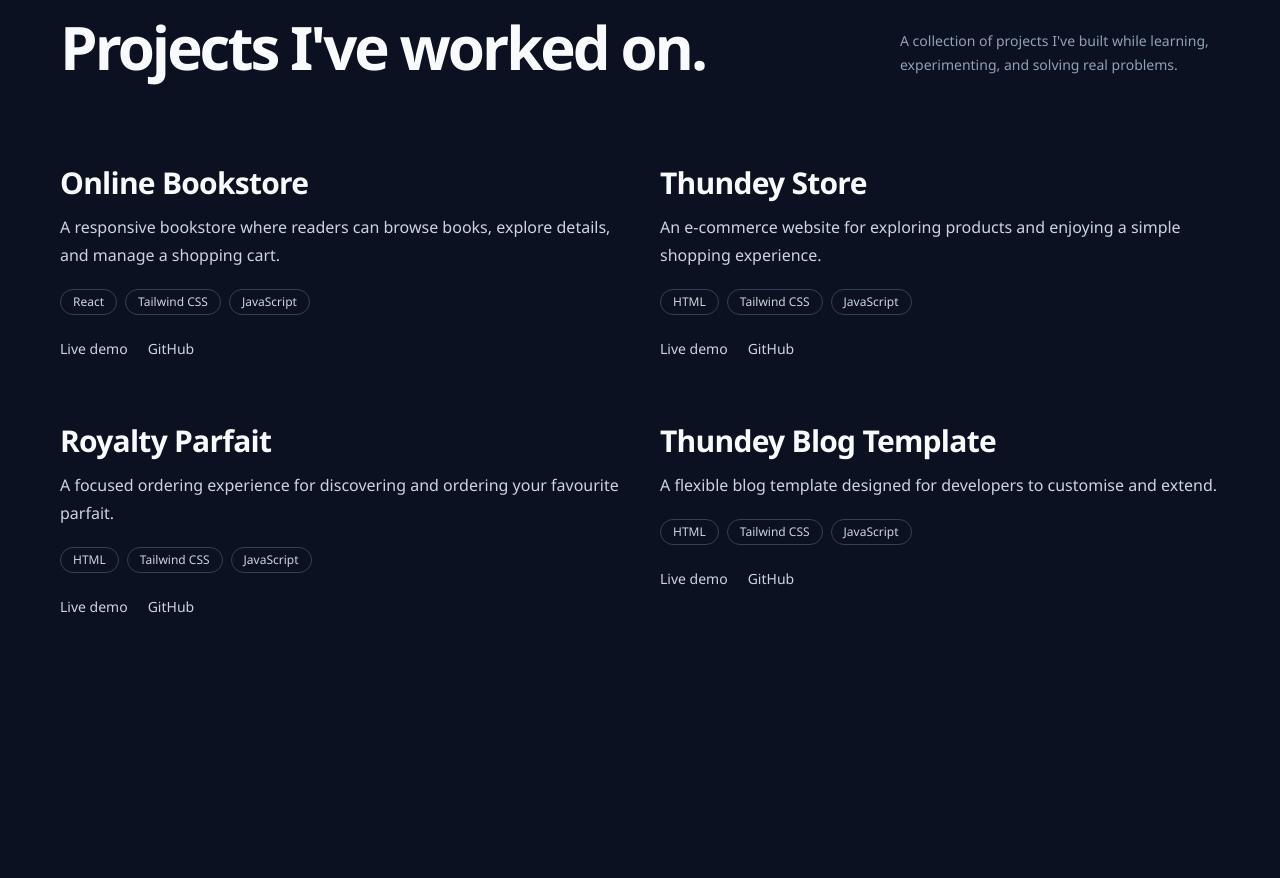
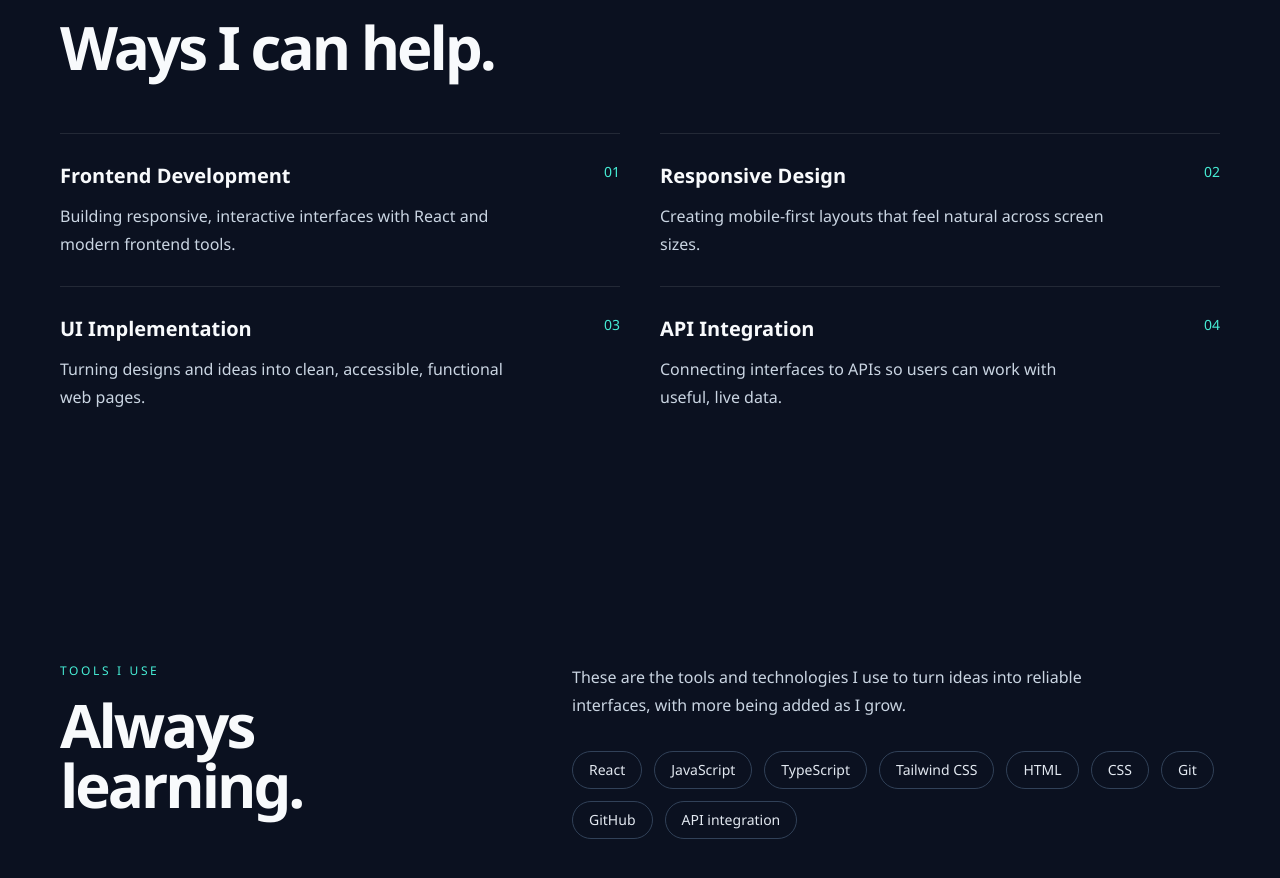
Before and after one commit to aliumuhammad2000-dev/my-portfolio, a React (Vite) app: page / in a window 1280 px wide. Shown: the part 1862-2740 px from the top of the page. Before the commit the page ends 2623 px from the top, so only its background shows below. Built offline with nearby package versions, Linux system fonts and the light colour scheme.

Commit message:
build Services and Skills section

```diff
--- a/src/App.jsx
+++ b/src/App.jsx
@@ -2,13 +2,15 @@ import Navbar from './components/Navbar.jsx';
 import Hero from './components/Hero.jsx';
 import Projects from './components/Projects.jsx';
 import About from './components/About.jsx';
+import Services from './components/Services.jsx';
+import Skills from './components/Skills.jsx';
 
 export default function App() {
   return (
     <>
       <a href="#main" className="skip-link">Skip to content</a>
       <Navbar />
-      <main id="main" tabIndex={-1}><Hero /><About /><Projects /></main>
+      <main id="main" tabIndex={-1}><Hero /><About /><Services /><Skills /><Projects /></main>
     </>
   );
 }
--- a/src/components/Navbar.jsx
+++ b/src/components/Navbar.jsx
@@ -2,6 +2,8 @@ import { useRef, useState } from 'react';
 
 const links = [
   { label: 'Home', href: '#home' },
+  { label: 'About', href: '#about' },
+  { label: 'Work', href: '#projects' },
   { label: 'GitHub', href: 'https://github.com/aliumuhammad2000-dev' },
   { label: "Let's talk", href: 'mailto:aliumuhammad2000@gmail.com' },
 ];
--- /dev/null
+++ b/src/components/Services.jsx
@@ -0,0 +1,28 @@
+const services = [
+  { title: 'Frontend development', description: 'Building responsive, interactive interfaces with React and modern frontend tools.' },
+  { title: 'Responsive design', description: 'Creating mobile-first layouts that feel natural across screen sizes.' },
+  { title: 'UI implementation', description: 'Turning designs and ideas into clean, accessible, functional web pages.' },
+  { title: 'API integration', description: 'Connecting interfaces to APIs so users can work with useful, live data.' },
+];
+
+export default function Services() {
+  return (
+    <section id="services" aria-labelledby="services-heading" className="page-width scroll-mt-28 py-20 md:py-28">
+      <div className="mb-10 md:mb-14">
+        <p className="mb-4 text-xs font-medium uppercase tracking-[0.22em] text-teal-300">What I can do</p>
+        <h2 id="services-heading" className="text-4xl font-semibold tracking-tighter md:text-6xl">Ways I can help.</h2>
+      </div>
+      <div className="grid gap-x-10 gap-y-0 md:grid-cols-2">
+        {services.map((service, index) => (
+          <article key={service.title} className="border-t border-white/10 py-7">
+            <div className="flex items-start justify-between gap-6">
+              <h3 className="text-xl font-semibold capitalize">{service.title}</h3>
+              <span className="text-sm text-teal-300">0{index + 1}</span>
+            </div>
+            <p className="mt-3 max-w-md leading-7 text-slate-300">{service.description}</p>
+          </article>
+        ))}
+      </div>
+    </section>
+  );
+}
--- /dev/null
+++ b/src/components/Skills.jsx
@@ -0,0 +1,20 @@
+const skills = ['React', 'JavaScript', 'TypeScript', 'Tailwind CSS', 'HTML', 'CSS', 'Git', 'GitHub', 'API integration'];
+
+export default function Skills() {
+  return (
+    <section id="skills" aria-labelledby="skills-heading" className="page-width scroll-mt-28 py-20 md:py-28">
+      <div className="grid gap-10 md:grid-cols-[0.8fr_1.2fr] md:gap-20">
+        <div>
+          <p className="mb-4 text-xs font-medium uppercase tracking-[0.22em] text-teal-300">Tools I use</p>
+          <h2 id="skills-heading" className="text-4xl font-semibold tracking-tighter md:text-6xl">Always learning.</h2>
+        </div>
+        <div>
+          <p className="max-w-xl leading-7 text-slate-300">These are the tools and technologies I use to turn ideas into reliable interfaces, with more being added as I grow.</p>
+          <ul className="mt-8 flex flex-wrap gap-3" aria-label="Skills and technologies">
+            {skills.map(skill => <li key={skill} className="rounded-full border border-slate-700 px-4 py-2 text-sm text-slate-200 transition-colors hover:border-teal-300 hover:text-teal-300">{skill}</li>)}
+          </ul>
+        </div>
+      </div>
+    </section>
+  );
+}
```
